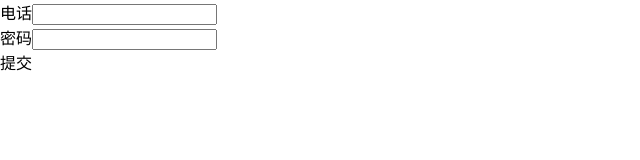
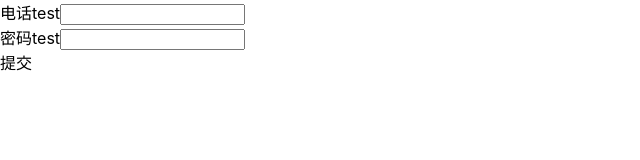
Before and after one commit to mrzqii/react_page_layout, a React (Create React App) app: page / in a window 1280 px wide. Shown: the top 160 px of the page, without its empty margins (0-640 px from the left). Built offline with nearby package versions, Linux system fonts and the light colour scheme.

Commit message:
新增一些内容

```diff
--- a/src/page/login/index.tsx
+++ b/src/page/login/index.tsx
@@ -32,8 +32,8 @@ function Login() {
     }
     return (
         <div>
-            <div><label>电话</label><input type="text" value={tel} onChange={telChage}/></div>
-            <div><label>密码</label><input type="text" value={psd} onChange={psdChage} /></div>
+            <div><label>电话test</label><input type="text" value={tel} onChange={telChage}/></div>
+            <div><label>密码test</label><input type="text" value={psd} onChange={psdChage} /></div>
             <div onClick={submit}>提交</div>
         </div>
     )
```
